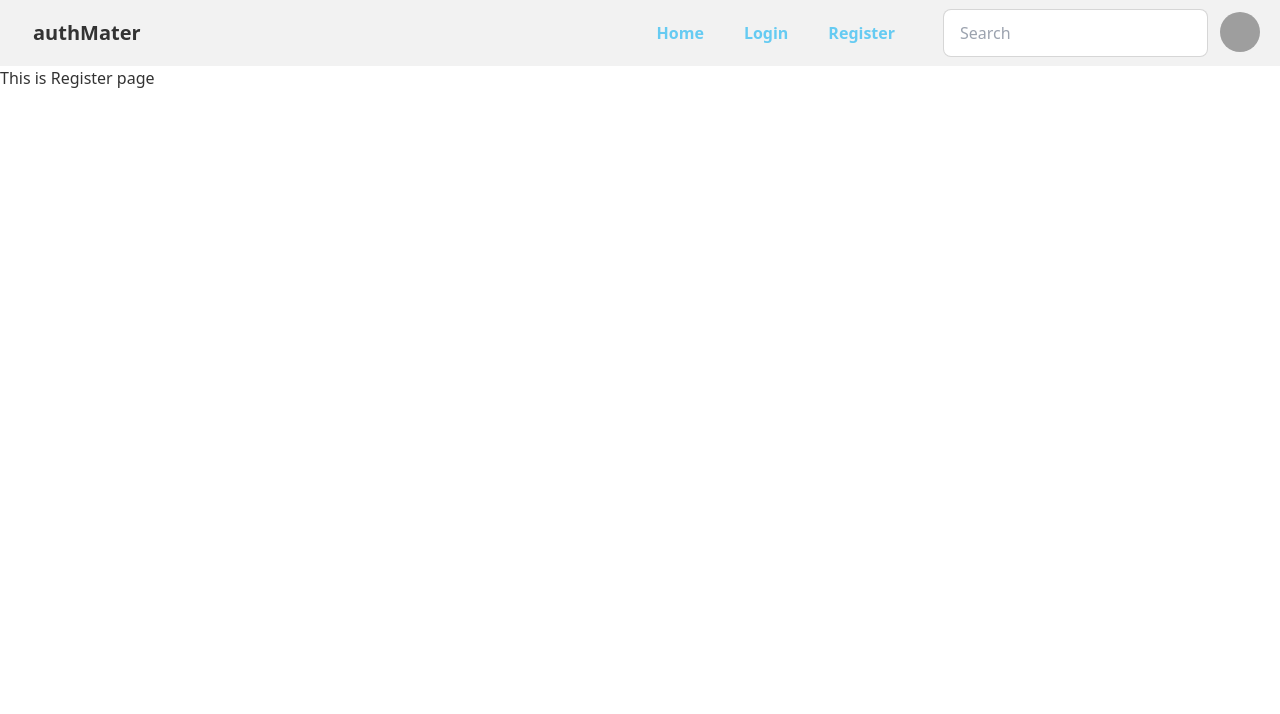
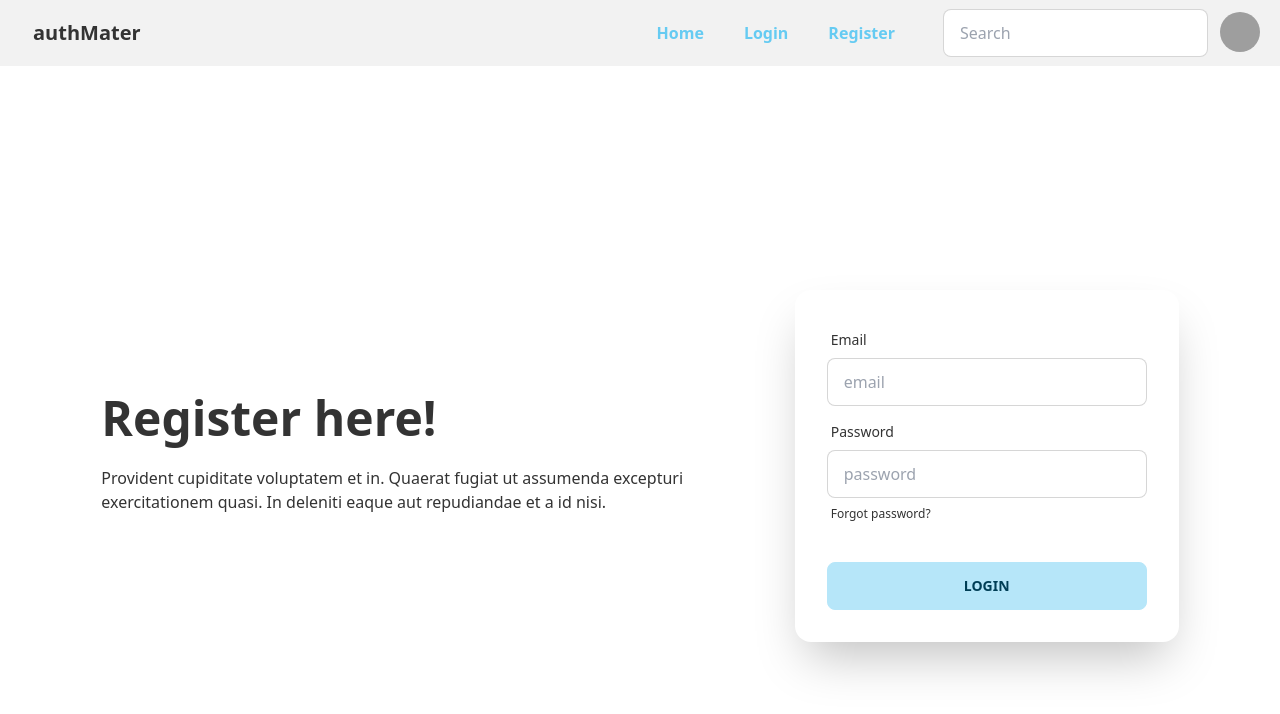
Before and after one commit to rajibrahman74/auth-firebase-context-private-route, a React (Vite) app: page /register in a window 1280 px wide. Shown: the top 714 px of the page. Built offline with nearby package versions, Linux system fonts and the light colour scheme; grey boxes are pictures that could not be loaded.

Commit message:
[ADD]-register-form-on-register-components

```diff
--- a/src/components/Login.jsx
+++ b/src/components/Login.jsx
@@ -8,20 +8,22 @@
           <h1 className="text-5xl font-bold">Login now!</h1>
           <p className="py-6">
             Provident cupiditate voluptatem et in. Quaerat fugiat ut assumenda
-              excepturi exercitationem quasi. In deleniti eaque aut repudiandae
-              et a id nisi.
+            excepturi exercitationem quasi. In deleniti eaque aut repudiandae et
+            a id nisi.
           </p>
         </div>
         <div className="w-[50%] card flex-shrink-0 max-w-sm shadow-2xl bg-base-100">
-            <div className="card-body">
+          <form className="card-body">
             <div className="form-control">
               <label className="label">
                 <span className="label-text">Email</span>
               </label>
               <input
-                  type="text"
+                type="email"
+                name="email"
                 placeholder="email"
                 className="input input-bordered"
+                required
               />
             </div>
             <div className="form-control">
@@ -29,9 +31,11 @@
                 <span className="label-text">Password</span>
               </label>
               <input
-                  type="text"
+                type="password"
+                name="password"
                 placeholder="password"
                 className="input input-bordered"
+                required
               />
               <label className="label">
                 <a href="#" className="label-text-alt link link-hover">
@@ -40,9 +44,11 @@
               </label>
             </div>
             <div className="form-control mt-6">
-                <button className="btn btn-primary">Login</button>
+              <button type="submit" className="btn btn-primary">
+                Login
+              </button>
             </div>
-            </div>
+          </form>
         </div>
       </div>
     </div>
--- a/src/components/Register.jsx
+++ b/src/components/Register.jsx
@@ -1,11 +1,58 @@
-import React from 'react';
+import React from "react";
 
 const Register = () => {
-    return (
-        <div>
-            <h2>This is Register page</h2>
+  return (
+    <div className="max-w-7xl mx-auto px-4 hero min-h-screen">
+      <div className="hero-content flex-col lg:flex-row-reverse justify-evenly">
+        <div className="w-[50%] card flex-shrink-0 max-w-sm shadow-2xl bg-base-100">
+          <form className="card-body">
+            <div className="form-control">
+              <label className="label">
+                <span className="label-text">Email</span>
+              </label>
+              <input
+                type="email"
+                name="email"
+                placeholder="email"
+                className="input input-bordered"
+                required
+              />
+            </div>
+            <div className="form-control">
+              <label className="label">
+                <span className="label-text">Password</span>
+              </label>
+              <input
+                type="password"
+                name="password"
+                placeholder="password"
+                className="input input-bordered"
+                required
+              />
+              <label className="label">
+                <a href="#" className="label-text-alt link link-hover">
+                  Forgot password?
+                </a>
+              </label>
+            </div>
+            <div className="form-control mt-6">
+              <button type="submit" className="btn btn-primary">
+                Login
+              </button>
+            </div>
+          </form>
         </div>
-    );
+        <div className="w-[50%] text-center lg:text-left">
+          <h1 className="text-5xl font-bold">Register here!</h1>
+          <p className="py-6">
+            Provident cupiditate voluptatem et in. Quaerat fugiat ut assumenda
+            excepturi exercitationem quasi. In deleniti eaque aut repudiandae et
+            a id nisi.
+          </p>
+        </div>
+      </div>
+    </div>
+  );
 };
 
 export default Register;
```
Lines whose indentation alone changed are shown as unchanged.
